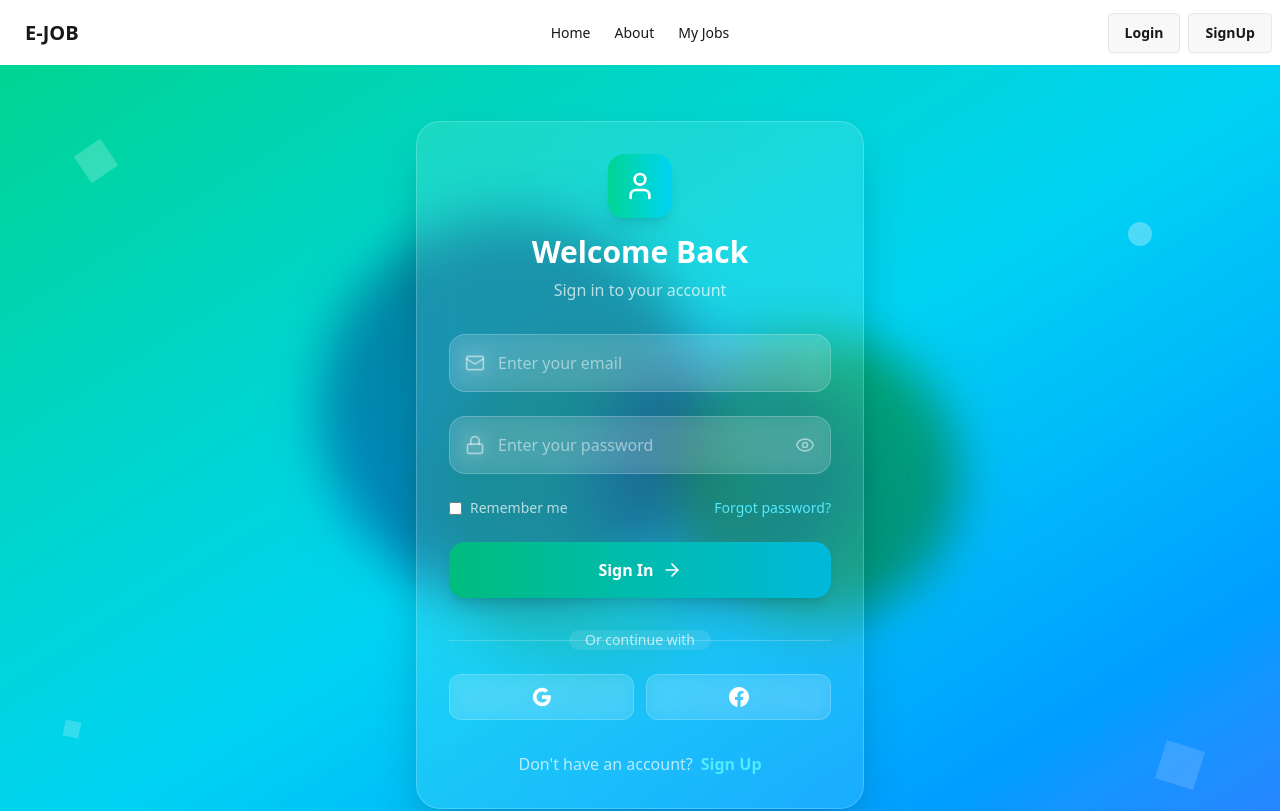
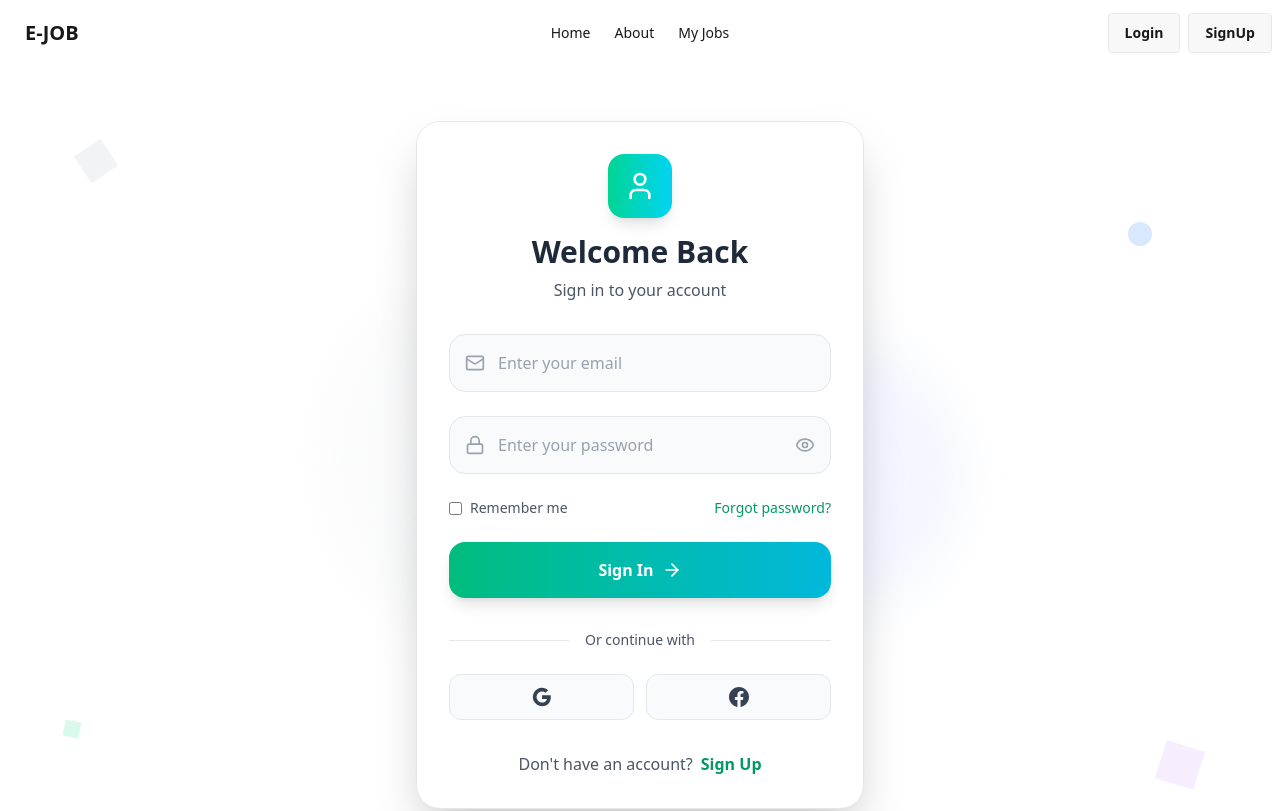
Before and after one commit to md-irfankhan/jobportal, a React (Vite) app in the folder frontend/: page /login in a window 1280 px wide. Shown: the top 811 px of the page. Built offline with nearby package versions, Linux system fonts and the light colour scheme.

Commit message:
Login updated and auth provider added

```diff
--- a/frontend/src/components/Login/Login.jsx
+++ b/frontend/src/components/Login/Login.jsx
@@ -33,71 +33,71 @@ export default function Login() {
   };
 
   return (
-    <div className="min-h-screen bg-gradient-to-br from-emerald-400 via-cyan-400 to-blue-500 flex items-center justify-center p-4 relative overflow-hidden">
-      {/* Animated background elements */}
+   <div className="min-h-screen bg-white flex items-center justify-center p-4 relative overflow-hidden">
+      {/* Subtle background elements */}
       <div className="absolute inset-0">
-        <div className="absolute top-1/4 left-1/4 w-96 h-96 bg-gradient-to-r from-pink-400 to-rose-400 rounded-full mix-blend-multiply filter blur-xl opacity-60 animate-bounce"></div>
-        <div className="absolute top-1/3 right-1/4 w-72 h-72 bg-gradient-to-r from-yellow-400 to-orange-400 rounded-full mix-blend-multiply filter blur-xl opacity-50 animate-pulse"></div>
-        <div className="absolute bottom-1/4 left-1/3 w-80 h-80 bg-gradient-to-r from-green-400 to-emerald-400 rounded-full mix-blend-multiply filter blur-xl opacity-40"></div>
-        <div className="absolute bottom-1/3 right-1/3 w-64 h-64 bg-gradient-to-r from-violet-400 to-purple-400 rounded-full mix-blend-multiply filter blur-xl opacity-50 animate-pulse"></div>
+        <div className="absolute top-1/4 left-1/4 w-96 h-96 bg-gradient-to-r from-gray-100 to-gray-200 rounded-full mix-blend-multiply filter blur-xl opacity-30"></div>
+        <div className="absolute top-1/3 right-1/4 w-72 h-72 bg-gradient-to-r from-blue-50 to-indigo-100 rounded-full mix-blend-multiply filter blur-xl opacity-40"></div>
+        <div className="absolute bottom-1/4 left-1/3 w-80 h-80 bg-gradient-to-r from-emerald-50 to-green-100 rounded-full mix-blend-multiply filter blur-xl opacity-35"></div>
+        <div className="absolute bottom-1/3 right-1/3 w-64 h-64 bg-gradient-to-r from-purple-50 to-violet-100 rounded-full mix-blend-multiply filter blur-xl opacity-30"></div>
 
         {/* Floating geometric shapes */}
-        <div className="absolute top-20 left-20 w-8 h-8 bg-white/20 rotate-45 animate-spin" style={{animationDuration: '20s'}}></div>
-        <div className="absolute top-40 right-32 w-6 h-6 bg-white/30 rounded-full animate-bounce" style={{animationDelay: '1s'}}></div>
-        <div className="absolute bottom-32 left-16 w-4 h-4 bg-white/25 transform rotate-12 animate-pulse" style={{animationDelay: '2s'}}></div>
-        <div className="absolute bottom-20 right-20 w-10 h-10 bg-white/15 rotate-45 animate-spin" style={{animationDuration: '15s', animationDelay: '3s'}}></div>
+        <div className="absolute top-20 left-20 w-8 h-8 bg-gray-200/50 rotate-45 animate-spin" style={{animationDuration: '20s'}}></div>
+        <div className="absolute top-40 right-32 w-6 h-6 bg-blue-200/60 rounded-full animate-bounce" style={{animationDelay: '1s'}}></div>
+        <div className="absolute bottom-32 left-16 w-4 h-4 bg-emerald-200/50 transform rotate-12 animate-pulse" style={{animationDelay: '2s'}}></div>
+        <div className="absolute bottom-20 right-20 w-10 h-10 bg-purple-200/40 rotate-45 animate-spin" style={{animationDuration: '15s', animationDelay: '3s'}}></div>
       </div>
 
-      <div className="relative bg-white/10 backdrop-blur-lg rounded-3xl p-8 w-full max-w-md shadow-2xl border border-white/20">
+      <div className="relative bg-white shadow-2xl border border-gray-200 rounded-3xl p-8 w-full max-w-md">
         {/* Header */}
         <div className="text-center mb-8">
           <div className="w-16 h-16 bg-gradient-to-r from-emerald-400 to-cyan-400 rounded-2xl flex items-center justify-center mx-auto mb-4 shadow-lg">
             <User className="w-8 h-8 text-white" />
           </div>
-          <h1 className="text-3xl font-bold text-white mb-2">
+          <h1 className="text-3xl font-bold text-gray-800 mb-2">
             Welcome Back
           </h1>
-          <p className="text-white/70">
+          <p className="text-gray-600">
             Sign in to your account
           </p>
         </div>
 
         {/* Form */}
-        <form onSubmit={handleSubmit} className="space-y-6">
+        <form  onSubmit={handleSubmit} className="space-y-6">
           {/* Email Field */}
           <div className="relative">
             <div className="absolute inset-y-0 left-0 pl-4 flex items-center pointer-events-none">
-              <Mail className="h-5 w-5 text-white/50" />
+              <Mail className="h-5 w-5 text-gray-400" />
             </div>
             <input
               type="email"
               name="email"
               required
-            //   value={formData.email}
-            //   onChange={handleInputChange}
+              // value={formData.email}
+              // onChange={handleInputChange}
               placeholder="Enter your email"
-              className="w-full pl-12 pr-4 py-4 bg-white/10 border border-white/20 rounded-2xl text-white placeholder-white/50 focus:outline-none focus:ring-2 focus:ring-emerald-400 focus:border-transparent  transition-all duration-300 backdrop-blur-sm"
+              className="w-full pl-12 pr-4 py-4 bg-gray-50 border border-gray-200 rounded-2xl text-gray-800 placeholder-gray-400 focus:outline-none focus:ring-2 focus:ring-emerald-400 focus:border-transparent transition-all duration-300"
             />
           </div>
 
           {/* Password Field */}
           <div className="relative">
             <div className="absolute inset-y-0 left-0 pl-4 flex items-center pointer-events-none">
-              <Lock className="h-5 w-5 text-white/50" />
+              <Lock className="h-5 w-5 text-gray-400" />
             </div>
             <input
               type={showPassword ? "text" : "password"}
               name="password"
               required
-            //   value={formData.password}
-            //   onChange={handleInputChange}
+              // value={formData.password}
+              // onChange={handleInputChange}
               placeholder="Enter your password"
-              className="w-full pl-12 pr-12 py-4 bg-white/10 border border-white/20 rounded-2xl text-white placeholder-white/50 focus:outline-none focus:ring-2 focus:ring-emerald-400 focus:border-transparent transition-all duration-300 backdrop-blur-sm"
+              className="w-full pl-12 pr-12 py-4 bg-gray-50 border border-gray-200 rounded-2xl text-gray-800 placeholder-gray-400 focus:outline-none focus:ring-2 focus:ring-emerald-400 focus:border-transparent transition-all duration-300"
             />
             <button
               type="button"
               onClick={() => setShowPassword(!showPassword)}
-              className="absolute inset-y-0 right-0 pr-4 flex items-center text-white/50 hover:text-white/80 transition-colors"
+              className="absolute inset-y-0 right-0 pr-4 flex items-center text-gray-400 hover:text-gray-600 transition-colors"
             >
               {showPassword ? <EyeOff className="h-5 w-5" /> : <Eye className="h-5 w-5" />}
             </button>
@@ -105,19 +105,18 @@ export default function Login() {
 
           {/* Remember Me & Forgot Password */}
           <div className="flex items-center justify-between text-sm">
-            <label className="flex items-center text-white/70 cursor-pointer">
+            <label className="flex items-center text-gray-600 cursor-pointer">
               <input type="checkbox" className="mr-2 rounded" />
               Remember me
             </label>
-            <a href="#" className="text-cyan-300 hover:text-cyan-200 transition-colors">
+            <a href="#" className="text-emerald-600 hover:text-emerald-700 transition-colors">
               Forgot password?
             </a>
           </div>
 
           {/* Submit Button */}
           <button
-          type='submit'
-
+            type='submit'
             disabled={isLoading}
             className="w-full bg-gradient-to-r from-emerald-500 to-cyan-500 text-white font-semibold py-4 px-6 rounded-2xl hover:from-emerald-600 hover:to-cyan-600 focus:outline-none focus:ring-2 focus:ring-emerald-400 focus:ring-offset-2 focus:ring-offset-transparent transition-all duration-300 transform hover:scale-[1.02] disabled:opacity-50 disabled:cursor-not-allowed shadow-lg flex items-center justify-center group"
           >
@@ -136,15 +135,15 @@ export default function Login() {
         <div className="mt-8">
           <div className="relative">
             <div className="absolute inset-0 flex items-center">
-              <div className="w-full border-t border-white/20"></div>
+              <div className="w-full border-t border-gray-200"></div>
             </div>
             <div className="relative flex justify-center text-sm">
-              <span className="px-4 bg-white/10 text-white/70 rounded-full">Or continue with</span>
+              <span className="px-4 bg-white text-gray-600">Or continue with</span>
             </div>
           </div>
 
           <div className="mt-6 grid grid-cols-2 gap-3">
-            <button className="w-full bg-white/10 border border-white/20 rounded-xl py-3 px-4 text-white hover:bg-white/20 focus:outline-none focus:ring-2 focus:ring-emerald-400 transition-all duration-300 backdrop-blur-sm">
+            <button className="w-full bg-gray-50 border border-gray-200 rounded-xl py-3 px-4 text-gray-700 hover:bg-gray-100 focus:outline-none focus:ring-2 focus:ring-emerald-400 transition-all duration-300">
               <svg className="w-5 h-5 mx-auto" viewBox="0 0 24 24" fill="currentColor">
                 <path d="M22.56 12.25c0-.78-.07-1.53-.2-2.25H12v4.26h5.92c-.26 1.37-1.04 2.53-2.21 3.31v2.77h3.57c2.08-1.92 3.28-4.74 3.28-8.09z"/>
                 <path d="M12 23c2.97 0 5.46-.98 7.28-2.66l-3.57-2.77c-.98.66-2.23 1.06-3.71 1.06-2.86 0-5.29-1.93-6.16-4.53H2.18v2.84C3.99 20.53 7.7 23 12 23z"/>
@@ -152,7 +151,7 @@ export default function Login() {
                 <path d="M12 5.38c1.62 0 3.06.56 4.21 1.64l3.15-3.15C17.45 2.09 14.97 1 12 1 7.7 1 3.99 3.47 2.18 7.07l3.66 2.84c.87-2.6 3.3-4.53 6.16-4.53z"/>
               </svg>
             </button>
-            <button className="w-full bg-white/10 border border-white/20 rounded-xl py-3 px-4 text-white hover:bg-white/20 focus:outline-none focus:ring-2 focus:ring-emerald-400 transition-all duration-300 backdrop-blur-sm">
+            <button className="w-full bg-gray-50 border border-gray-200 rounded-xl py-3 px-4 text-gray-700 hover:bg-gray-100 focus:outline-none focus:ring-2 focus:ring-emerald-400 transition-all duration-300">
               <svg className="w-5 h-5 mx-auto" fill="currentColor" viewBox="0 0 24 24">
                 <path d="M24 12.073c0-6.627-5.373-12-12-12s-12 5.373-12 12c0 5.99 4.388 10.954 10.125 11.854v-8.385H7.078v-3.47h3.047V9.43c0-3.007 1.792-4.669 4.533-4.669 1.312 0 2.686.235 2.686.235v2.953H15.83c-1.491 0-1.956.925-1.956 1.874v2.25h3.328l-.532 3.47h-2.796v8.385C19.612 23.027 24 18.062 24 12.073z"/>
               </svg>
@@ -162,9 +161,9 @@ export default function Login() {
 
         {/* Sign Up Link */}
         <div className="mt-8 text-center">
-          <p className="text-white/70">
+          <p className="text-gray-600">
             Don't have an account?
-            <a href="#" className="ml-2 text-cyan-300 hover:text-cyan-200 font-semibold transition-colors">
+            <a href="#" className="ml-2 text-emerald-600 hover:text-emerald-700 font-semibold transition-colors">
               Sign Up
             </a>
           </p>
```
Also changed, not shown: frontend/src/AuthProvider/AuthProvider.jsx (+63 -0 lines).
